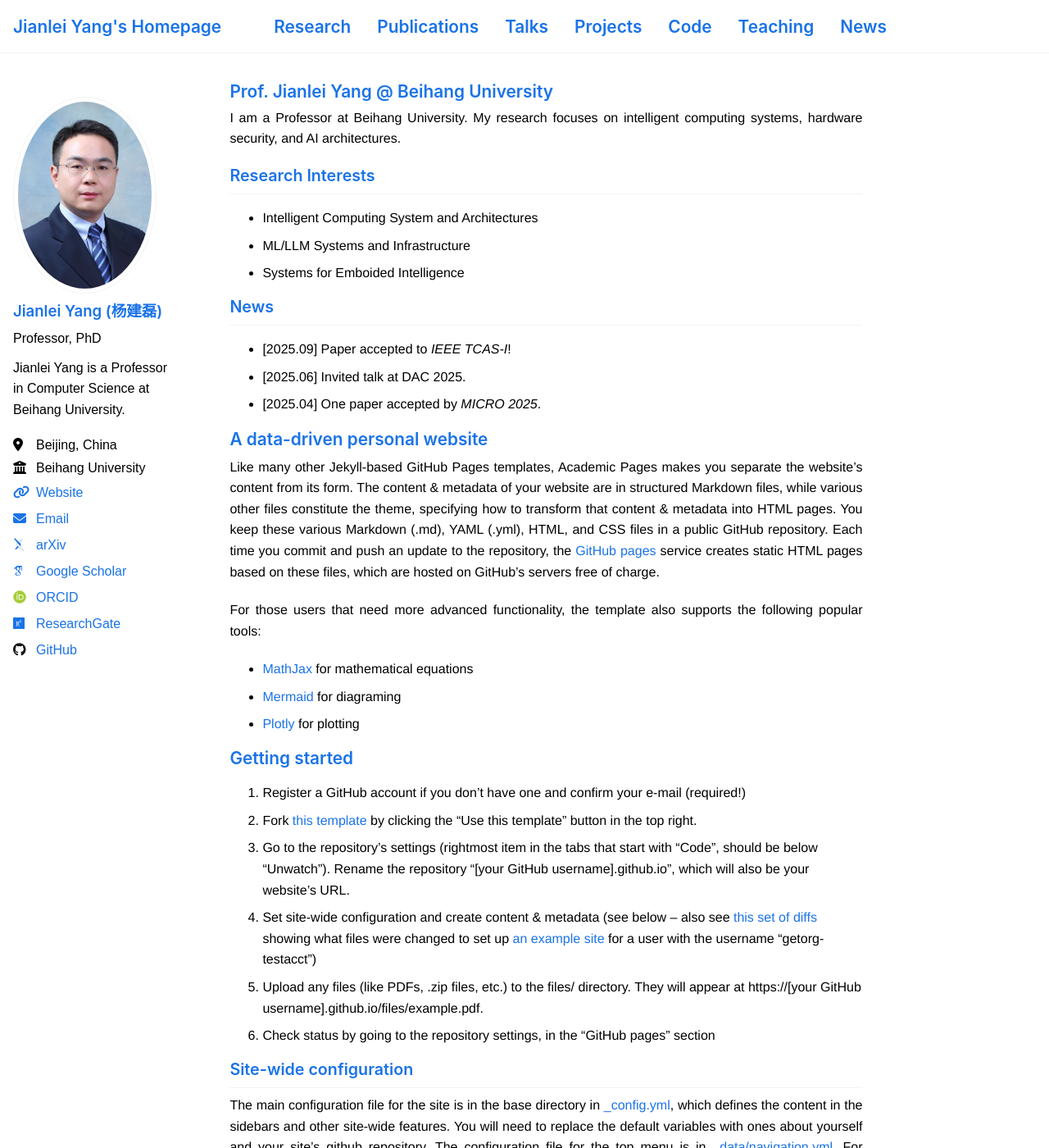
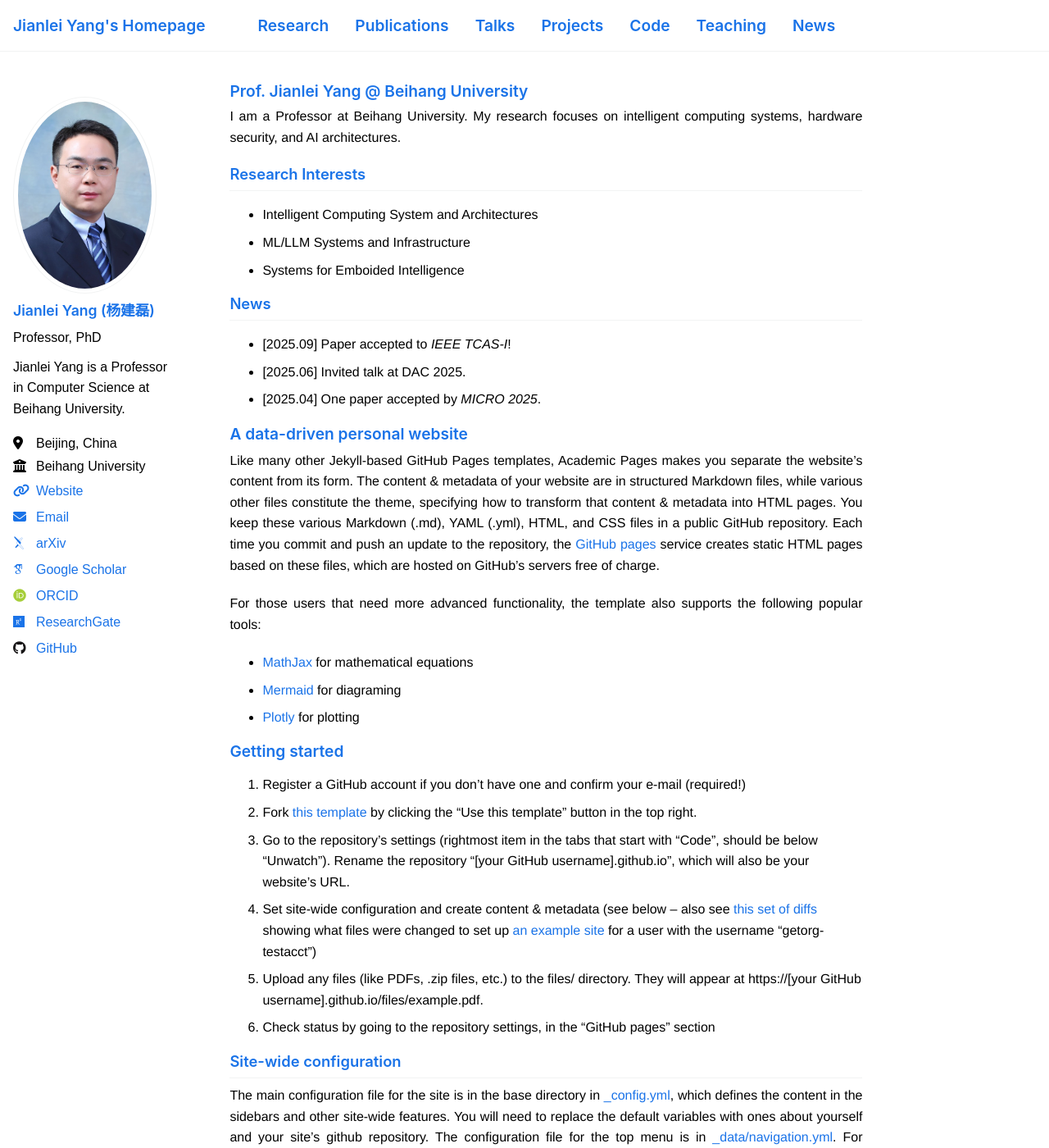
Before and after one commit to dogrush/dogrush.github.io, a Jekyll site: the page built from _pages/about.md, in a window 1280 px wide and 1400 px high. Shown: the whole window at 82% size. Built offline with Jekyll 4.4.1, drawn with Linux system fonts in a browser that asks for light colours; some web fonts are replaced.

Commit message:
modified:   _sass/_custom.scss

```diff
--- a/_sass/_custom.scss
+++ b/_sass/_custom.scss
@@ -1,8 +1,8 @@
 /* =============================================================
-   AcademicPages 完整定制化样式
-   - Masthead 导航栏定制
-   - Masthead 字体：Inter + Noto Sans SC
-   - 导航栏字体 1.3rem + 半粗体 (600) + 科技蓝
+   AcademicPages 完整定制化样式（移动端自适应优化）
+   - Masthead 导航栏响应式
+   - 页面标题 & h1~h6 响应式字体
+   - 正文 & 侧边栏字体响应式
    - 链接默认无下划线，hover 砖红下划线
    - 正文段落两端对齐
    ============================================================= */
@@ -19,7 +19,7 @@ p,
   color: #000000 !important;
   font-family: "Noto Sans SC", "PingFang SC", "Microsoft YaHei", "Helvetica Neue", Arial, sans-serif !important;
   line-height: 1.6 !important;
-  font-size: 1rem !important;
+  font-size: clamp(0.95rem, 1vw + 0.9rem, 1rem) !important;  /* 响应式正文字体 */
 }
 
 /* =======================
@@ -28,7 +28,7 @@ p,
 .post-content p,
 .page__content p,
 .main-content p {
-  text-align: justify !important;  /* 两端对齐 */
+  text-align: justify !important;
 }
 
 /* =======================
@@ -38,25 +38,26 @@ p,
 .page-title {
   color: #1A73E8 !important;
   font-weight: 600 !important;
-  font-size: 1.3rem !important;
+  font-size: clamp(1.1rem, 2vw + 0.8rem, 1.2rem) !important;
   line-height: 1.3 !important;
   margin-top: 1.2rem;
   margin-bottom: 0.6rem;
 }
 
-h1 { color: #1A73E8 !important; font-weight: 600; font-size: 1.3rem !important; margin-top:1.1rem; margin-bottom:0.5rem; }
-h2 { color: #1A73E8 !important; font-weight: 600; font-size: 1.23rem !important; margin-top:1.05rem; margin-bottom:0.5rem; }
-h3 { color: #1A73E8 !important; font-weight: 600; font-size: 1.16rem !important; margin-top:1rem; margin-bottom:0.45rem; }
-h4 { color: #1A73E8 !important; font-weight: 600; font-size: 1.09rem !important; margin-top:0.95rem; margin-bottom:0.4rem; }
-h5 { color: #1A73E8 !important; font-weight: 600; font-size: 1.03rem !important; margin-top:0.9rem; margin-bottom:0.35rem; }
-h6 { color: #1A73E8 !important; font-weight: 600; font-size: 1rem !important; margin-top:0.85rem; margin-bottom:0.3rem; }
+/* 五级标题 h1~h6 响应式平滑过渡 */
+h1 { color: #1A73E8 !important; font-weight: 600; font-size: clamp(1.2rem, 2vw + 0.8rem, 1.2rem) !important; margin-top:1.1rem; margin-bottom:0.5rem; }
+h2 { color: #1A73E8 !important; font-weight: 600; font-size: clamp(1.15rem, 2vw + 0.7rem, 1.15rem) !important; margin-top:1.05rem; margin-bottom:0.5rem; }
+h3 { color: #1A73E8 !important; font-weight: 600; font-size: clamp(1.1rem, 2vw + 0.6rem, 1.1rem) !important; margin-top:1rem; margin-bottom:0.45rem; }
+h4 { color: #1A73E8 !important; font-weight: 600; font-size: clamp(1.07rem, 2vw + 0.5rem, 1.07rem) !important; margin-top:0.95rem; margin-bottom:0.4rem; }
+h5 { color: #1A73E8 !important; font-weight: 600; font-size: clamp(1.03rem, 2vw + 0.4rem, 1.03rem) !important; margin-top:0.9rem; margin-bottom:0.35rem; }
+h6 { color: #1A73E8 !important; font-weight: 600; font-size: clamp(1rem, 2vw + 0.3rem, 1rem) !important; margin-top:0.85rem; margin-bottom:0.3rem; }
 
 /* =======================
    3. 链接样式（正文 / 全局）
    ======================= */
 a {
   color: #1A73E8 !important;
-  text-decoration: none !important;  /* 默认无下划线 */
+  text-decoration: none !important;
   transition: color 0.25s ease !important;
 }
 
@@ -68,12 +69,12 @@ a:focus {
 }
 
 /* =======================
-   4. Sidebar 样式（字号 1rem）
+   4. Sidebar 样式（响应式）
    ======================= */
 .sidebar,
 .sidebar p,
 .sidebar li {
-  font-size: 1rem !important;
+  font-size: clamp(0.95rem, 1vw + 0.9rem, 1rem) !important;  /* 同正文比例 */
   line-height: 1.25;
   color: #000000 !important;
   text-decoration: none;
@@ -83,13 +84,13 @@ a:focus {
 
 .sidebar a {
   color: #1A73E8 !important;
-  text-decoration: none !important;  /* 默认无下划线 */
+  text-decoration: none !important;
   transition: color 0.25s ease;
 }
 
 .sidebar a:hover {
   color: #A31F34 !important;
-  text-decoration: underline !important;  /* hover 下显示下划线 */
+  text-decoration: underline !important;
   background-color: transparent;
 }
 
@@ -109,22 +110,22 @@ a:focus {
 }
 
 /* =======================
-   6. Masthead 导航栏定制（桌面 & 移动端）
+   6. Masthead 导航栏定制（响应式）
    ======================= */
 .masthead a,
 .masthead .masthead__menu a,
 .masthead .masthead__menu-item a {
   font-family: "Inter", "Noto Sans SC", "PingFang SC", "Microsoft YaHei", sans-serif !important;
-  font-size: 1.3rem !important;     /* 字号 */
-  font-weight: 600 !important;      /* 半粗体 */
-  color: #1A73E8 !important;        /* 科技蓝 */
-  text-decoration: none !important; /* 默认无下划线 */
+  font-size: clamp(1rem, 1.5vw + 0.8rem, 1.2rem) !important;  /* 响应式导航栏字体 */
+  font-weight: 600 !important;
+  color: #1A73E8 !important;
+  text-decoration: none !important;
 }
 
 .masthead a:hover,
 .masthead .masthead__menu a:hover,
 .masthead .masthead__menu-item a:hover {
-  color: #A31F34 !important;        /* hover 砖红 */
+  color: #A31F34 !important;
   text-decoration: underline !important;
   background-color: transparent !important;
 }
```
